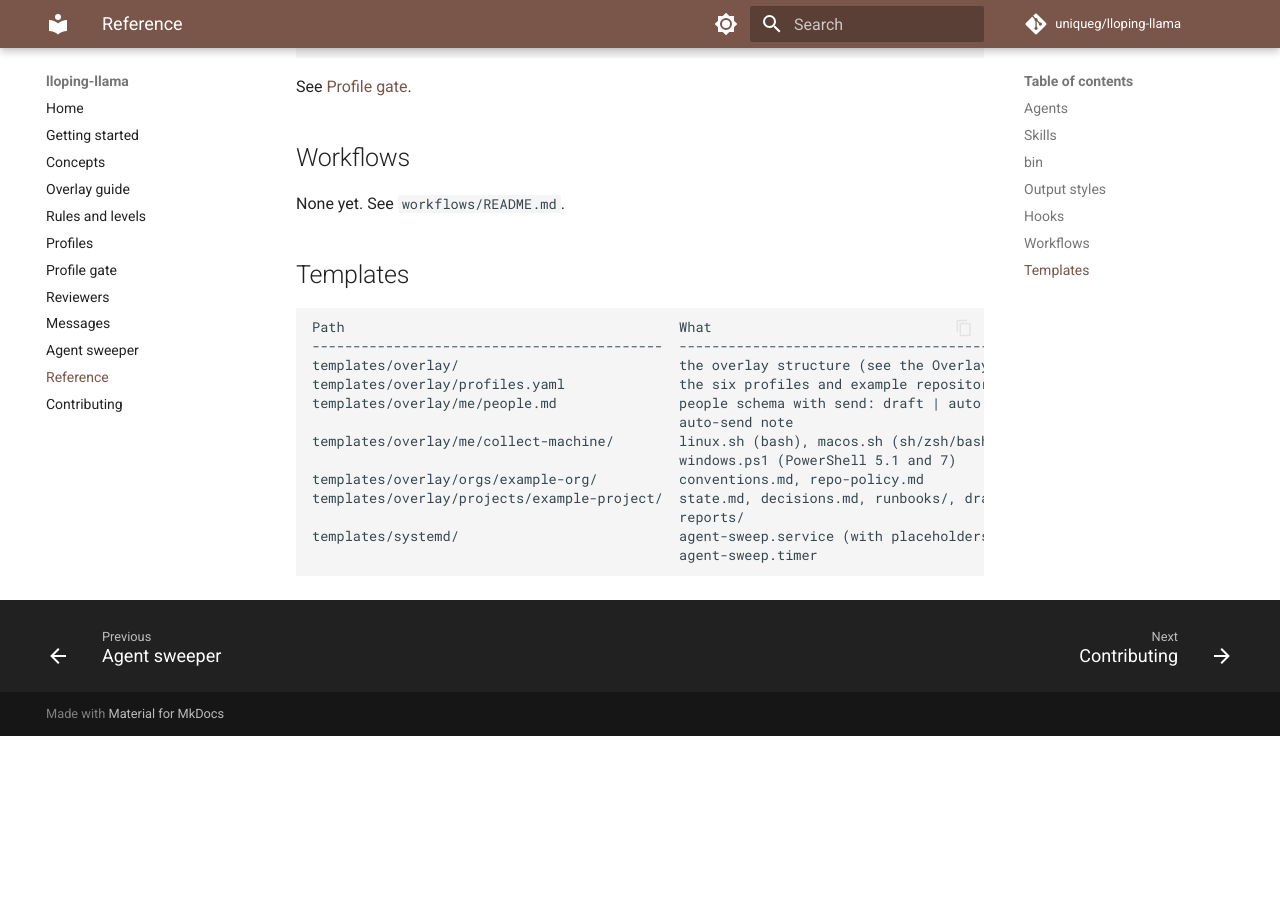
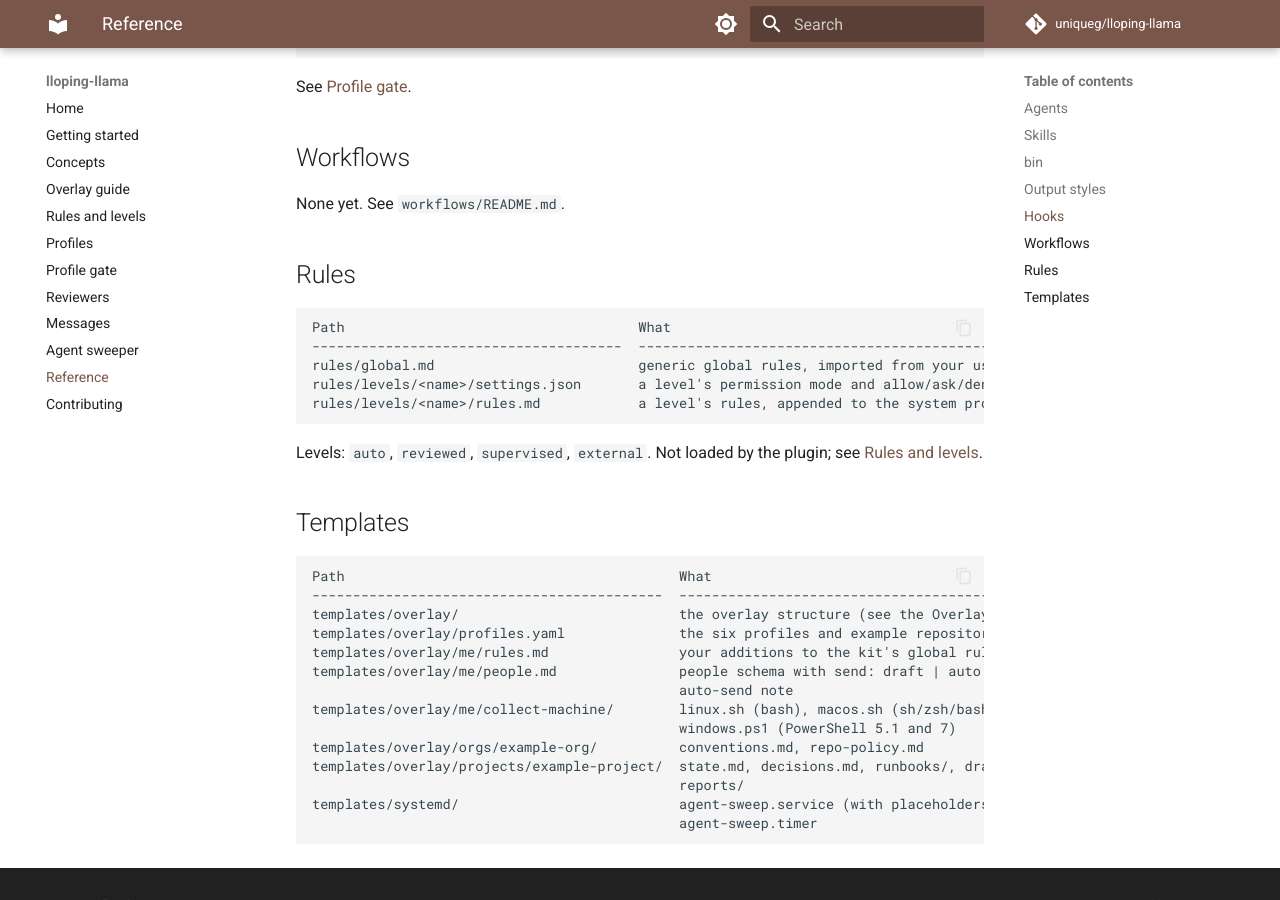
Before and after one commit to uniqueg/lloping-llama, an MkDocs documentation site: the page built from docs/reference.md, in a window 1280 px wide and 900 px high, scrolled down 2152 px. Built offline with MkDocs 1.6.1 and Material for MkDocs 9.7.7, drawn with Linux system fonts in a browser that asks for light colours; comment, search, counter and statistics services are not loaded; before the commit the page ends 2888 px from its top, so only the background shows below that.

Commit message:
docs: list the rules in reference and template
Describe rules/ in the reference and on the docs home page, and add
an overlay me/rules.md stub, imported after the kit's global rules
from the overlay template's CLAUDE.md.

Co-Authored-By: Claude Opus 5.5 <noreply@anthropic.com>
Claude-Session: https://claude.ai/code/session_011FSoqN5w1v5t1QRTKU7ad5

````diff
--- a/docs/reference.md
+++ b/docs/reference.md
@@ -107,6 +107,19 @@ See [Profile gate](profile-gate.md).
 
 None yet. See `workflows/README.md`.
 
+## Rules
+
+```text
+Path                                    What
+--------------------------------------  ---------------------------------------------------
+rules/global.md                         generic global rules, imported from your user memory
+rules/levels/<name>/settings.json       a level's permission mode and allow/ask/deny rules
+rules/levels/<name>/rules.md            a level's rules, appended to the system prompt
+```
+
+Levels: `auto`, `reviewed`, `supervised`, `external`. Not loaded by the plugin; see
+[Rules and levels](rules.md).
+
 ## Templates
 
 ```text
@@ -114,6 +127,7 @@ Path                                         What
 -------------------------------------------  ----------------------------------------------
 templates/overlay/                           the overlay structure (see the Overlay guide)
 templates/overlay/profiles.yaml              the six profiles and example repositories
+templates/overlay/me/rules.md                your additions to the kit's global rules
 templates/overlay/me/people.md               people schema with send: draft | auto and the
                                              auto-send note
 templates/overlay/me/collect-machine/        linux.sh (bash), macos.sh (sh/zsh/bash),
````
Also changed, not shown: docs/index.md (+2 -0 lines), templates/overlay/CLAUDE.md (+2 -0 lines), templates/overlay/me/rules.md (added, +13 -0 lines).
